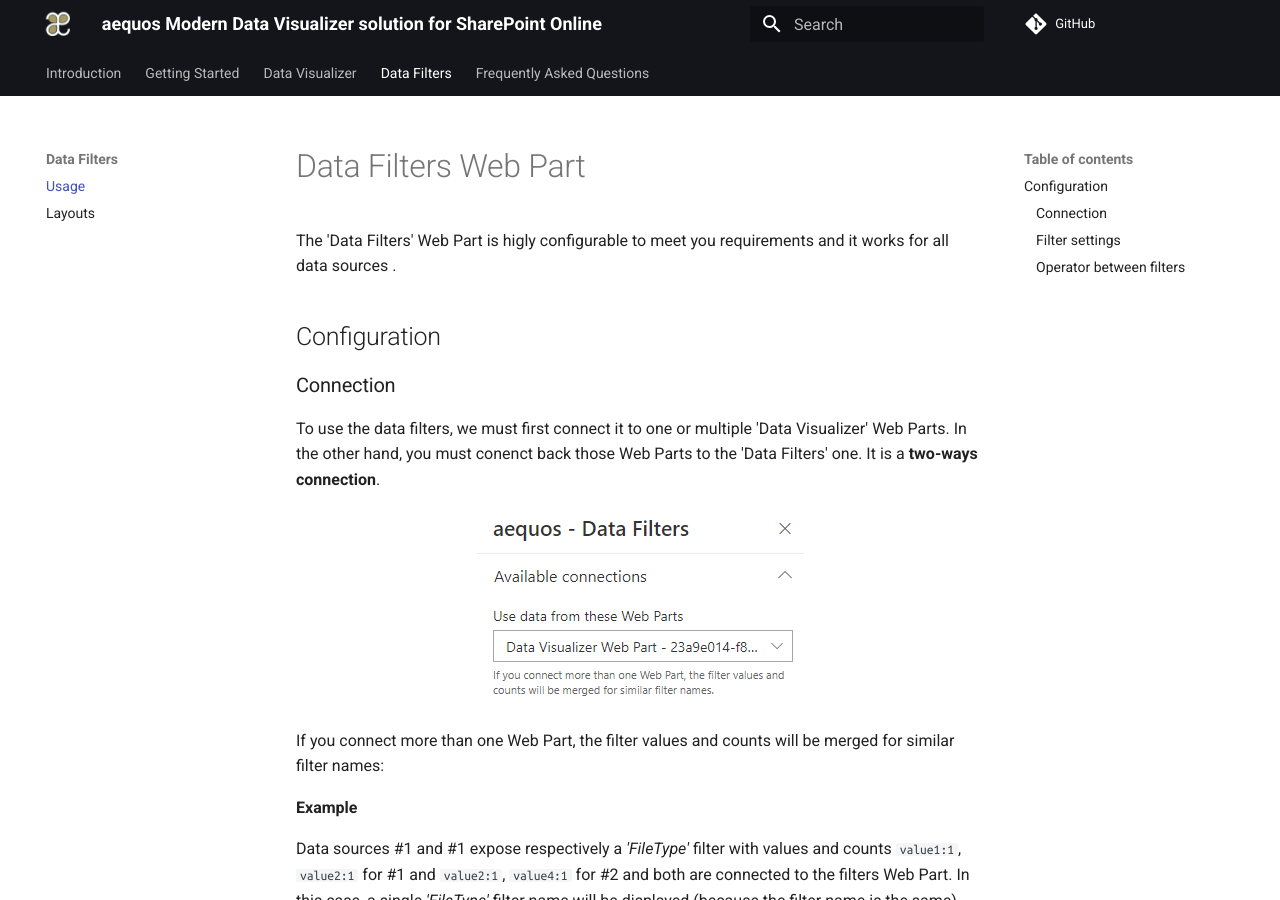
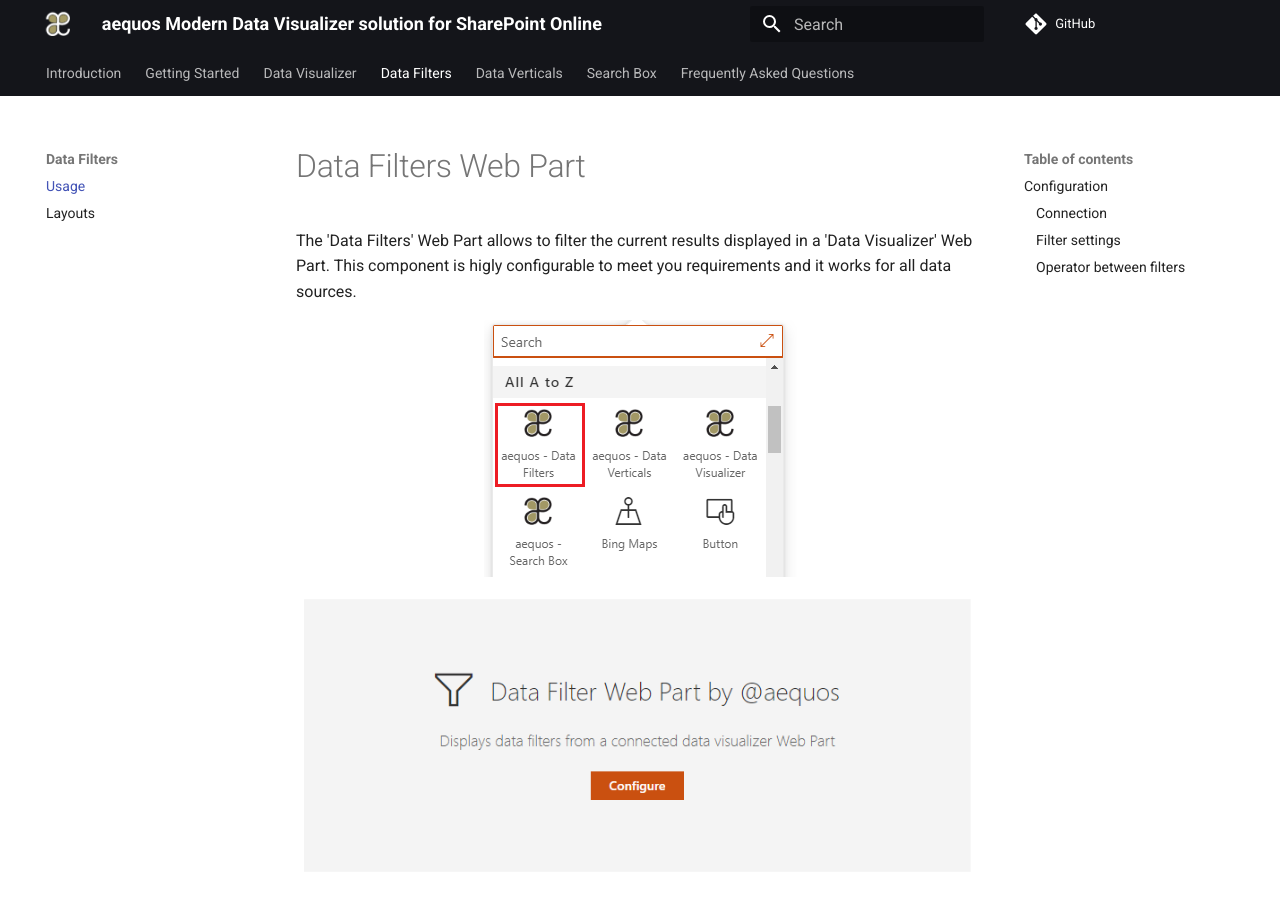
Before and after one commit to aequos-solutions/modern-data-visualizer, an MkDocs documentation site: the page built from docs/basic/usage/data-filters/introduction.md, in a window 1280 px wide and 900 px high. Built offline with MkDocs 1.6.1 and Material for MkDocs 9.7.7, drawn with Linux system fonts in a browser that asks for light colours; comment, search, counter and statistics services are not loaded.

Commit message:
- Added search box documentation.

```diff
--- a/docs/basic/usage/data-filters/introduction.md
+++ b/docs/basic/usage/data-filters/introduction.md
@@ -1,6 +1,11 @@
 # Data Filters Web Part
 
-The 'Data Filters' Web Part is higly configurable to meet you requirements and it works for all data sources .
+The 'Data Filters' Web Part allows to filter the current results displayed in a 'Data Visualizer' Web Part. This component is higly configurable to meet you requirements and it works for all data sources.
+
+!["aequos Search Box Web Part"](../../../assets/webparts/data_filters/data_filters_wp_picker.png){: .center}
+
+!["aequos Search Box Web Part"](../../../assets/webparts/data_filters/data_filters_wp_default.png){: .center}
+
 
 ## Configuration
 
@@ -24,7 +29,7 @@ The filter settings are as follow:
 
 !["Filter settings panel"](../../../assets/webparts/data_filters/filter_settings_panel.png){: .center}
 
-| **Setting** | Description |
+| **Setting** | **Description** |
 |------------|-----------------|
 | **Display Name** | A friendly name for the filter |
 | **Filter field** | The internal data source field to use as filter. Here you can select a field from the current data source (if data have been already retrieved) of type your own custom value (press enter to validate).
--- a/mkdocs.yml
+++ b/mkdocs.yml
@@ -17,6 +17,10 @@ nav:
     - Data Filters:
       - Usage: basic/usage/data-filters/introduction.md
       - Layouts: basic/usage/data-filters/layouts/index.md
+    - Data Verticals:
+      - Usage: basic/usage/data-verticals/introduction.md
+    - Search Box:
+      - Usage: basic/usage/search-box/introduction.md
     - Frequently Asked Questions: faq.md
 theme:
   name: 'material'
```
Also changed, not shown: docs/basic/usage/data-verticals/introduction.md (added, +25 -0 lines), docs/basic/usage/search-box/introduction.md (added, +38 -0 lines), docs/getting_started/overview.md (added, +1 -0 lines), docs/assets/webparts/data_filters/data_filters_wp_default.png (added), docs/assets/webparts/data_filters/data_filters_wp_picker.png (added), docs/assets/webparts/data_verticals/configure_verticals.png (added), docs/assets/webparts/data_verticals/data_verticals_wp_default.png (added), docs/assets/webparts/data_verticals/data_verticals_wp_picker.png (added), docs/assets/webparts/search_box/dynamic_data_source.png (added), docs/assets/webparts/search_box/search_box_settings.png (added), docs/assets/webparts/search_box/search_box_suggestions.png (added), docs/assets/webparts/search_box/search_box_wp_default.png (added), docs/assets/webparts/search_box/search_box_wp_picker.png (added), docs/assets/webparts/search_box/suggestions_demo.png (added), 1 more files.
